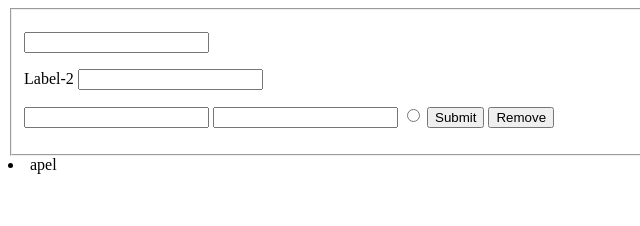
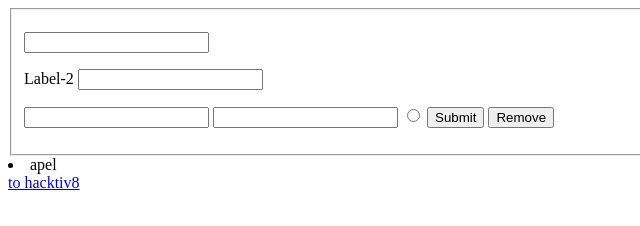
Before and after one commit to reyapr/inpg-1, a plain HTML site: page index.html in a window 1280 px wide. Shown: the full height of the page, 0-640 px from the left. Drawn offline with Linux system fonts and the light colour scheme.

Commit message:
add route to hacktiv8

```diff
--- a/index.html
+++ b/index.html
@@ -41,6 +41,7 @@
       <div id="list-dari-opt">
         <li>apel</li>
       </div>
+      <a href="hacktiv8.html">to hacktiv8</a>
     <!-- </form> -->
 
 
```
